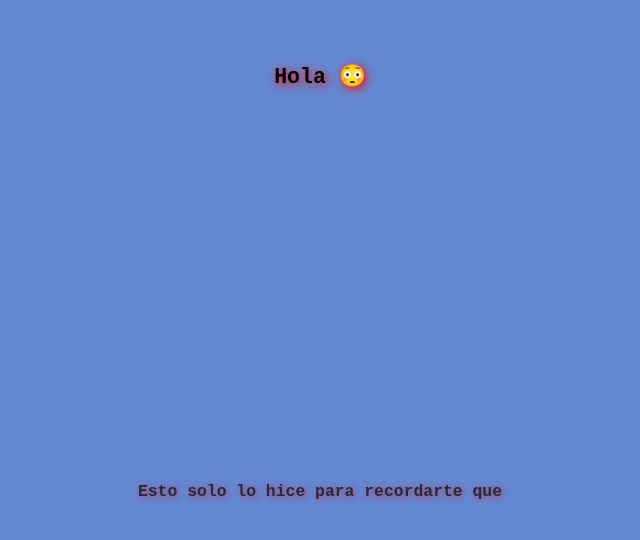
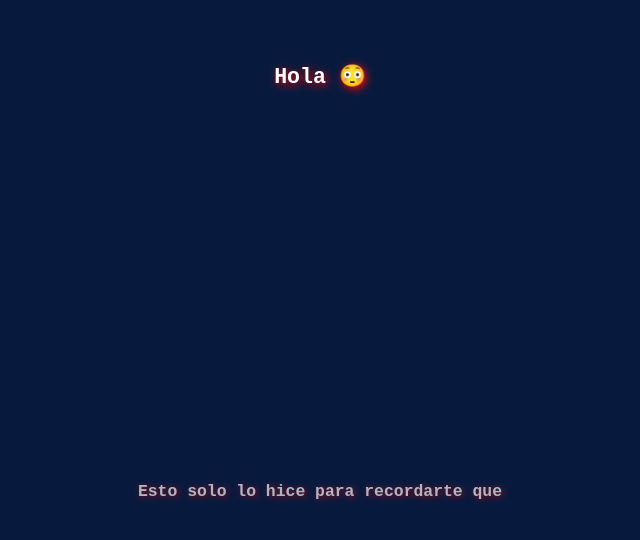
Before and after one commit to Jeag30/Para-ti-, a plain HTML site: page D-1.html in a window 1280 px wide. Shown: the part 186-726 px from the top of the page, without its empty margins (320-960 px from the left). Drawn offline with Linux system fonts and the light colour scheme.

Commit message:
Update estilo.css

```diff
--- a/estilo.css
+++ b/estilo.css
@@ -1,9 +1,9 @@
 body{
-    background-color: rgb(100, 135, 210);
+    background-color: rgb(7, 26, 62);
     overflow-x: hidden;
     overscroll-behavior: none;
     font-family: 'Courier New', Courier, monospace;
-    color: black;
+    color: white;
     margin: 16% auto;
     text-decoration: none;
     text-align: center;
@@ -47,7 +47,7 @@ img{
 
 a{
     text-decoration: none;
-    color: black;
+    color: white;
 }
 
 @keyframes show{
```
